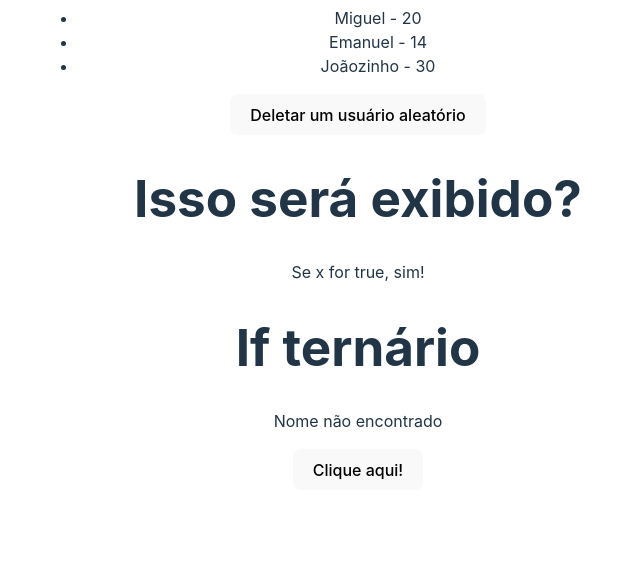
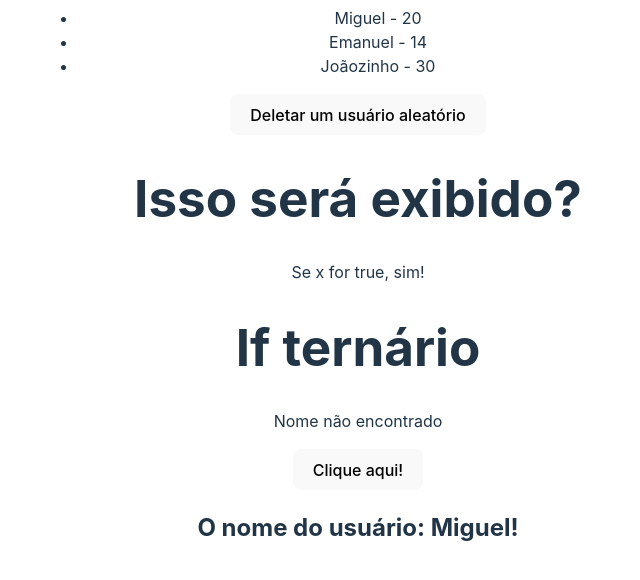
Before and after one commit to NedcloarBR-Study/Udemy-ReactZeroMaestria, a React (Vite) app in the folder 3_AVANCANDO/avancando/: page / in a window 1280 px wide. Shown: the part 1315-1895 px from the top of the page, without its empty margins (282-922 px from the left). Built offline with nearby package versions, Linux system fonts and the light colour scheme.

Commit message:
feat: add aula10 - props

```diff
--- a/3_AVANCANDO/avancando/src/App.jsx
+++ b/3_AVANCANDO/avancando/src/App.jsx
@@ -1,10 +1,15 @@
+import { useState } from 'react'
 import './App.css'
 import City from "./assets/city.jpg"
 import ConditionalRender from './components/ConditionalRender'
 import ListRender from './components/ListRender'
 import ManageData from './components/ManageData'
+import ShowUserName from './components/ShowUserName'
 
 function App() {
+  const name = "Miguel";
+  const [username, setUsername] = useState(name);
+
   return (
     <>
       <h1>Avançando em React</h1>
@@ -19,6 +24,7 @@ function App() {
       <ManageData />
       <ListRender />
       <ConditionalRender />
+      <ShowUserName name={username} />
     </>
   )
 }
--- /dev/null
+++ b/3_AVANCANDO/avancando/src/components/ShowUserName.jsx
@@ -0,0 +1,9 @@
+const ShowUserName = (props) => {
+  return (
+    <div>
+      <h2>O nome do usuário: {props.name}!</h2>
+    </div>
+  )
+}
+
+export default ShowUserName;
```
Also changed, not shown: 1 other file (tests, documents, lock files or other folders).
